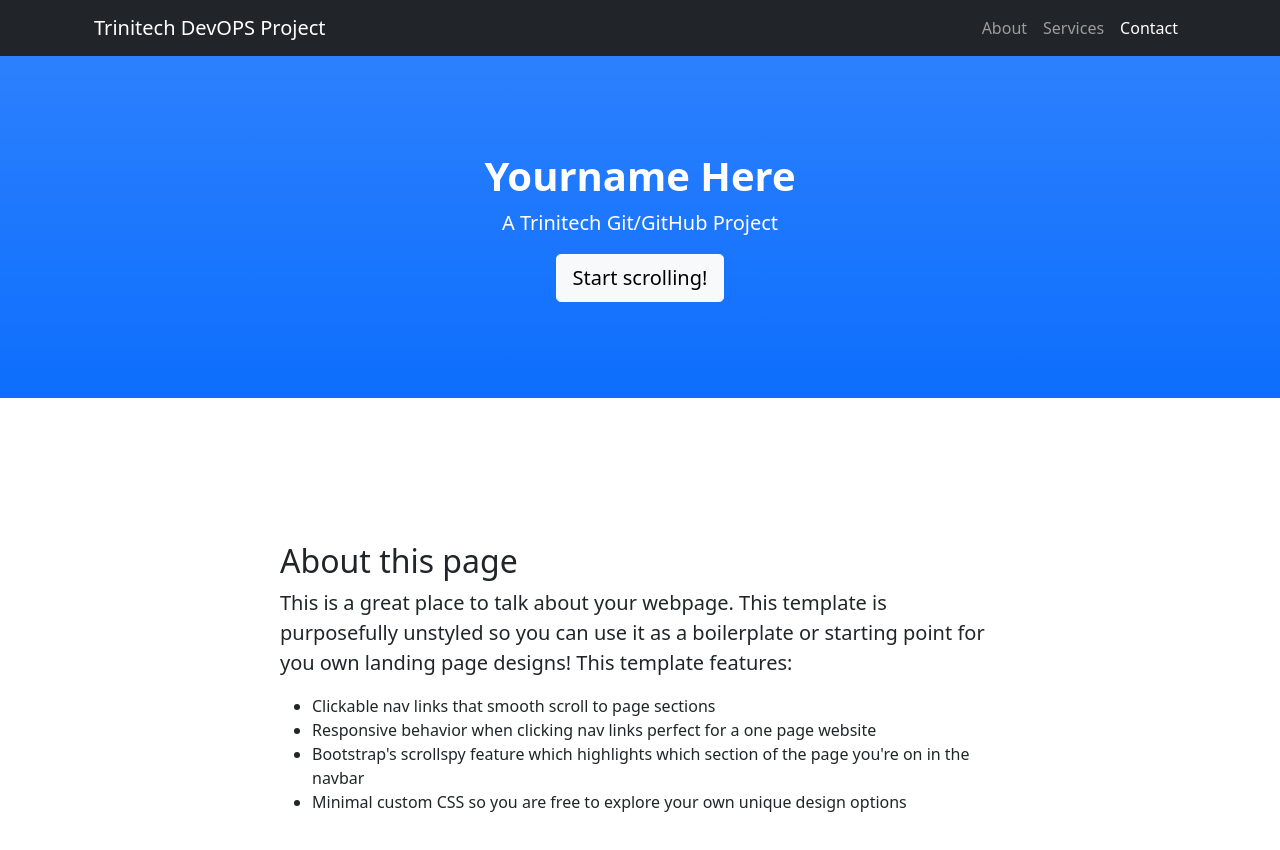
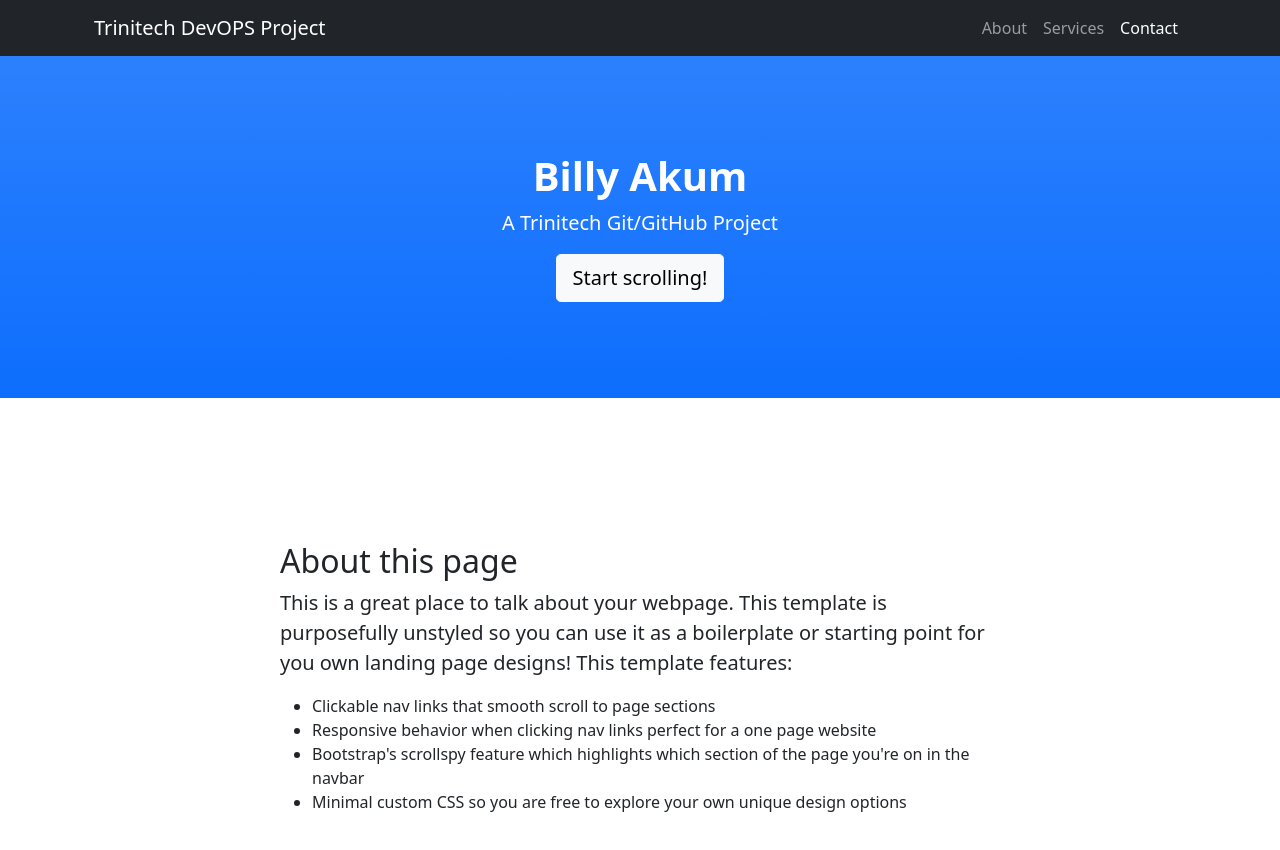
Before and after one commit to billyakum/Class40_OnlineRepo, a plain HTML site: page index.html in a window 1280 px wide. Shown: the top 850 px of the page. Drawn offline with nearby package versions, Linux system fonts and the light colour scheme; files that its build step writes are made by us from their sources; files whose address does not match are found by name.

Commit message:
html name change

```diff
--- a/index.html
+++ b/index.html
@@ -30,7 +30,7 @@
         <!-- Header-->
         <header class="bg-primary bg-gradient text-white">
             <div class="container px-4 text-center">
-                <h1 class="fw-bolder">Yourname Here</h1>
+                <h1 class="fw-bolder">Billy Akum</h1>
                 <p class="lead">A Trinitech Git/GitHub Project</p>
                 <a class="btn btn-lg btn-light" href="#about">Start scrolling!</a>
             </div>
```
